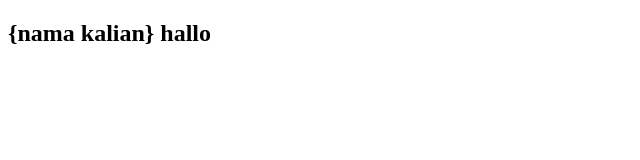
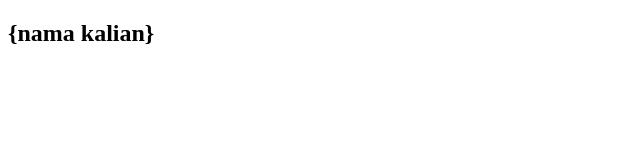
Before and after one commit to EricoHansKeitaro/sanur, a plain HTML site: page index.html in a window 1280 px wide. Shown: the full height of the page, 0-640 px from the left. Drawn offline with Linux system fonts and the light colour scheme.

Commit message:
Update index.html

```diff
--- a/index.html
+++ b/index.html
@@ -7,7 +7,7 @@
 </head>
 <body>
     <h2>
-        {nama kalian} hallo
+        {nama kalian}
     </h2>
 </body>
 </html>
```
